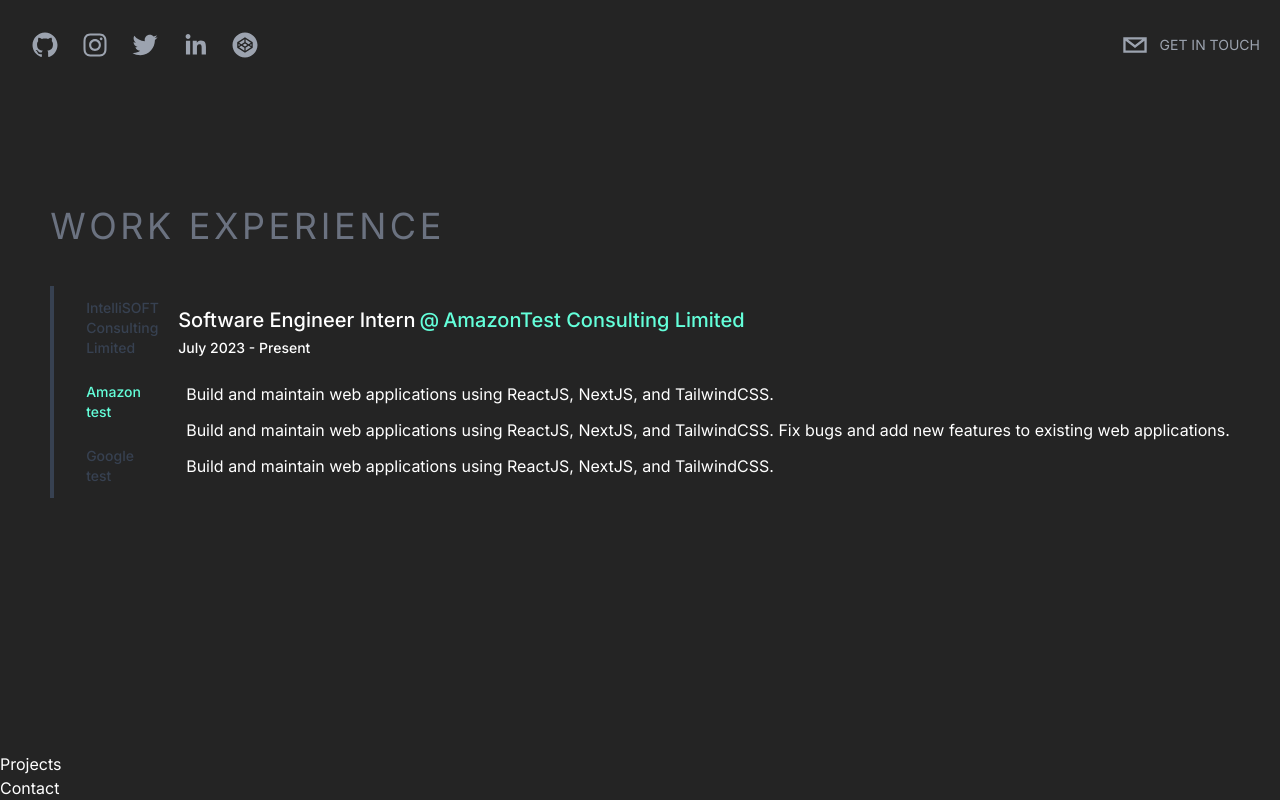
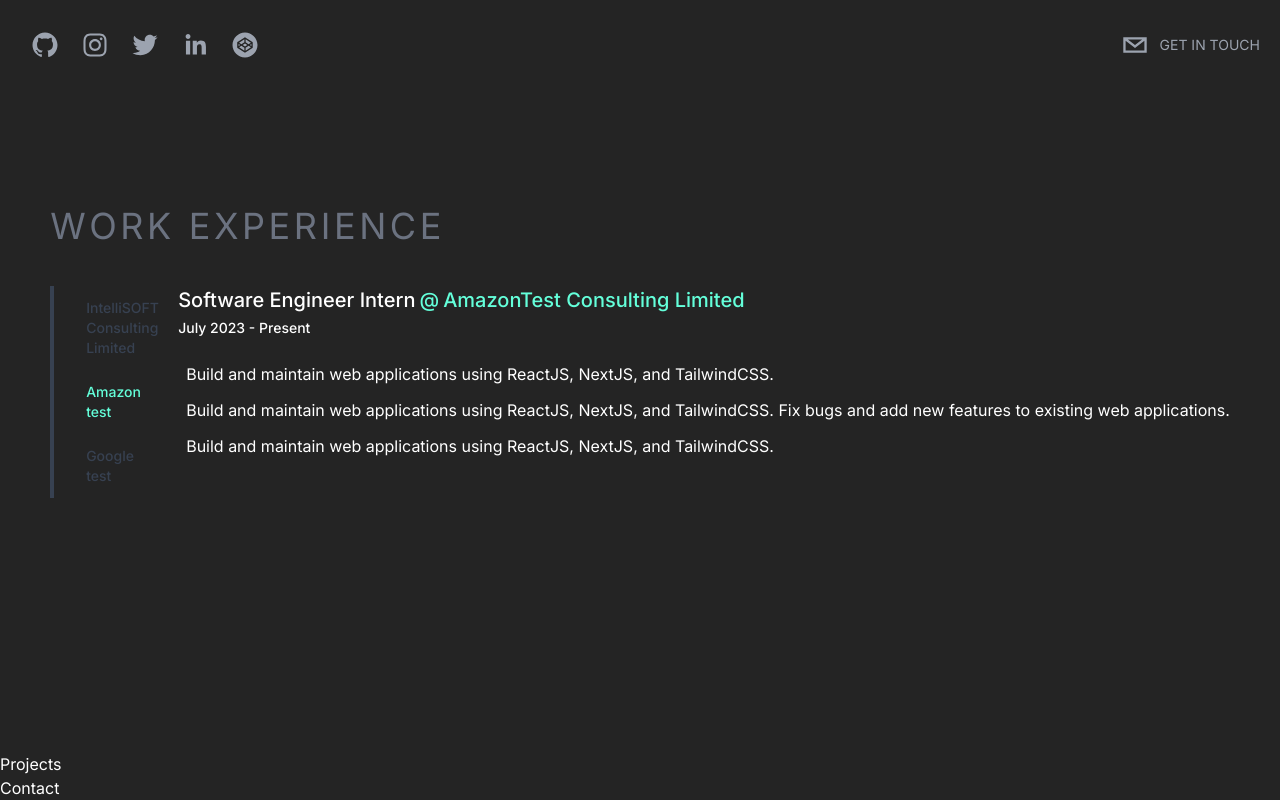
Before and after one commit to Elvismutinda/v1, a Next.js app: page / in a window 1280 px wide. Both pictures are taken after a click on the item "Amazon test". Built offline with nearby package versions, Linux system fonts and the light colour scheme.

Commit message:
Styling fixes

```diff
--- a/components/workExperience/AmazonTest.tsx
+++ b/components/workExperience/AmazonTest.tsx
@@ -16,7 +16,7 @@ function AmazonTest({}: Props) {
       transition={{
         delay: 0.1,
       }}
-      className="w-full"
+      className="w-full h-full -mt-10"
     >
       <h3 className="flex gap-1 font-medium text-xl font-titleFont">
         Software Engineer Intern <span className="text-[#64ffda]">@</span>{" "} <span className="text-[#64ffda]">AmazonTest Consulting Limited</span>
```
